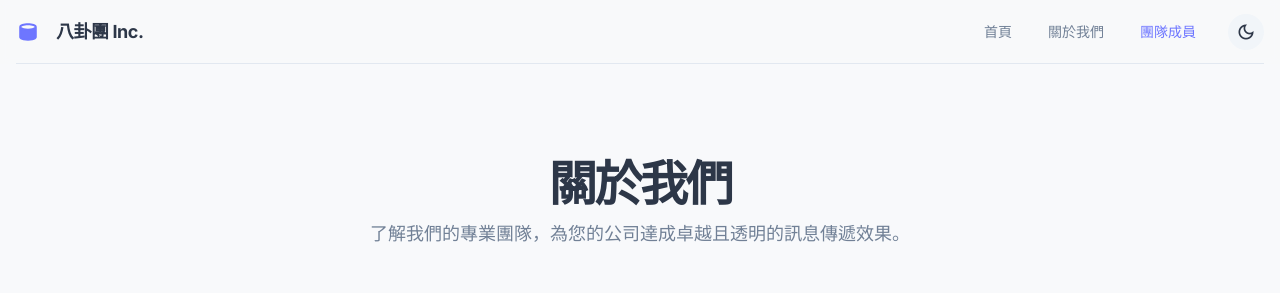
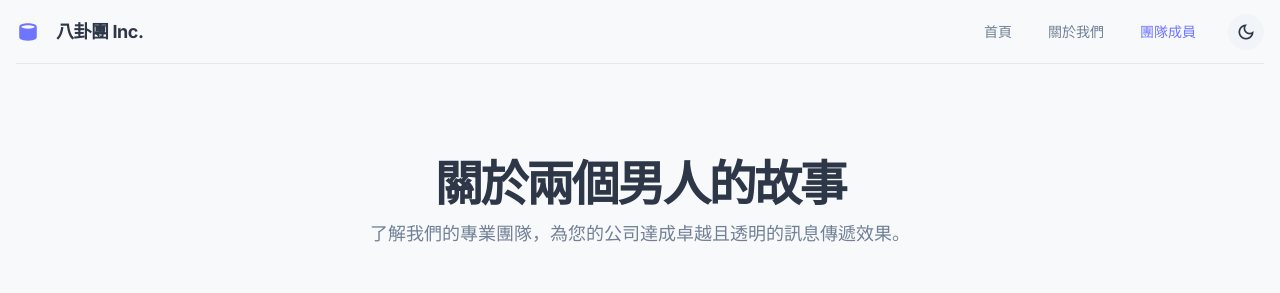
Before and after one commit to TheLucasLin/stitch, a plain HTML site: page index.html in a window 1280 px wide. Shown: the top 293 px of the page. Drawn offline with nearby package versions, Linux system fonts and the light colour scheme.

Commit message:
Update heading text from '關於我們' to '關於兩個男人的故事'

```diff
--- a/index.html
+++ b/index.html
@@ -104,7 +104,7 @@
                     <div class="flex flex-col gap-3">
                         <h1
                             class="text-4xl font-black tracking-tighter text-text-light-primary dark:text-text-dark-primary sm:text-5xl transition-colors duration-300">
-                            關於我們
+                            關於兩個男人的故事
                         </h1>
                         <p
                             class="mx-auto max-w-2xl text-lg text-text-light-secondary dark:text-text-dark-secondary transition-colors duration-300">
```
